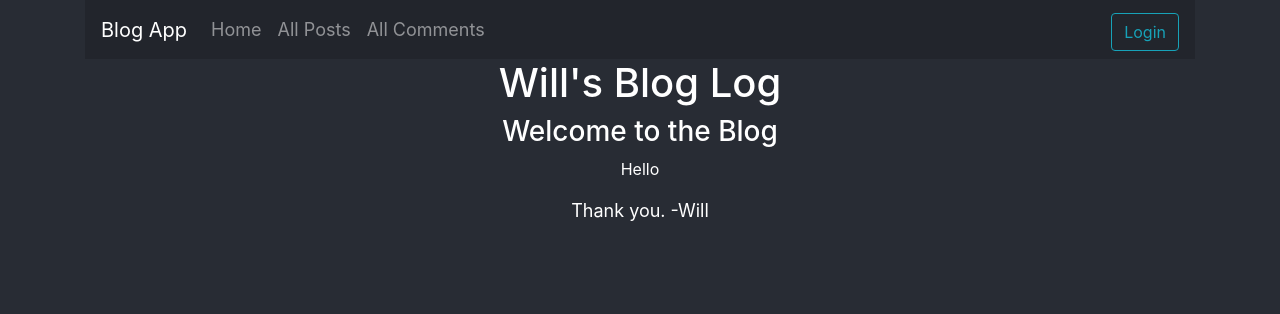
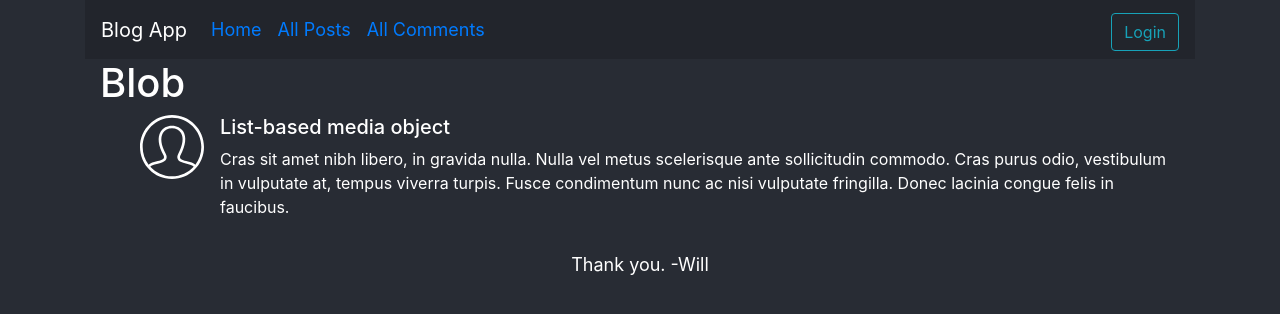
Before and after one commit to wlovo/blog-app-frontend, a React (Create React App) app: page /posts in a window 1280 px wide. Shown: the top 314 px of the page. Built offline with nearby package versions, Linux system fonts and the light colour scheme.

Commit message:
Add routes and blog items

```diff
--- a/src/App.css
+++ b/src/App.css
@@ -3,7 +3,6 @@
   color: white;
   min-height: 100vh;
   min-width: 100vw;
-  text-align: center;
 }
 .App-header {
   background-color: #22252c;
--- a/src/App.js
+++ b/src/App.js
@@ -1,14 +1,14 @@
 import React from 'react';
-import { BrowserRouter } from 'react-router-dom';
+import { BrowserRouter as Router } from 'react-router-dom';
 import AppWrapper from './components/AppWrapper';
 import './App.css';
 
 function App() {
   return (
     <div className="App">
-      <BrowserRouter>
+      <Router>
         <AppWrapper />
-      </BrowserRouter>
+      </Router>
     </div>
   );
 }
--- a/src/components/AppWrapper.js
+++ b/src/components/AppWrapper.js
@@ -1,4 +1,5 @@
 import React, { Suspense, Component } from 'react';
+import Switch from 'react-router-dom/Switch';
 import Container from 'react-bootstrap/Container';
 import Header from './Header';
 // import MainContent from './MainContent'
@@ -11,7 +12,9 @@ class AppWrapper extends Component {
       <Container>
         <Header />
         <Suspense fallback={<div>Loading...</div>}>
-          <MainContent />
+          <Switch>
+            <MainContent />
+          </Switch>
         </Suspense>
         <Footer />
       </Container>
--- a/src/components/Footer.js
+++ b/src/components/Footer.js
@@ -4,10 +4,12 @@ import Container from 'react-bootstrap/Container';
 class Footer extends Component {
   render() {
     return (
-      <Container className="App-footer">
-        Thank you. -Will
-      </Container>
-  );
+      <>
+        <Container className="App-footer">
+          Thank you. -Will
+        </Container>
+      </>
+    );
   }
 }
 
--- a/src/components/Header.js
+++ b/src/components/Header.js
@@ -3,25 +3,30 @@ import Button from 'react-bootstrap/Button';
 import Form from 'react-bootstrap/Form';
 import Nav from 'react-bootstrap/Nav';
 import Navbar from 'react-bootstrap/Navbar';
+import NavLink from 'react-router-dom/NavLink';
 
 class Header extends Component {
   render() {
     return (
       <Navbar collapseOnSelect expand="md" variant="dark" sticky="top" className="App-header">
-        <Navbar.Brand href="/">
-          Blog App
-        </Navbar.Brand>
+        <Navbar.Brand href="/">Blog App</Navbar.Brand>
         <Navbar.Toggle aria-controls="responsive-navbar-nav" />
         <Navbar.Collapse id="responsive-navbar-nav">
           <Nav onClick={this.handleSelect} className="mr-auto">
             <Nav.Item>
-              <Nav.Link href="/" eventKey="/">Home</Nav.Link>
+              <Nav.Link href="/" eventKey="/">
+                <NavLink activeClassName="active" to="/">Home</NavLink>
+              </Nav.Link>
             </Nav.Item>
             <Nav.Item>
-              <Nav.Link href="/posts" eventKey="/posts">All Posts</Nav.Link>
+              <Nav.Link href="/posts" eventKey="/posts">
+                <NavLink activeClassName="active" to="/posts">All Posts</NavLink>
+              </Nav.Link>
             </Nav.Item>
             <Nav.Item>
-              <Nav.Link href="/comments" eventKey="/comments">All Comments</Nav.Link>
+              <Nav.Link href="/comments" eventKey="/comments">
+              <NavLink activeClassName="active" to="/comments">All Comments</NavLink>
+              </Nav.Link>
             </Nav.Item>
           </Nav>
           <Form inline className="mt-3 mt-md-auto d-flex justify-content-center">
--- /dev/null
+++ b/src/components/HomePage.js
@@ -0,0 +1,15 @@
+import React, { Component } from 'react';
+
+class HomePage extends Component {
+  render() {
+    return (
+      <>
+        <h1>Will's Blog Log</h1>
+        <h3>Welcome to the Blog</h3>
+        <p>Hello</p>
+      </>
+    );
+  }
+}
+
+export default HomePage;
--- a/src/components/MainContent.js
+++ b/src/components/MainContent.js
@@ -1,13 +1,25 @@
 import React, { Component } from 'react';
 import Container from 'react-bootstrap/Container';
+import Route from 'react-router-dom/Route';
+import HomePage from './HomePage';
+import SinglePost from './SinglePost';
 
 class MainContent extends Component {
   render() {
     return (
       <Container>
-        <h1>Will's Blog Log</h1>
-        <h3>Welcome to the Blog</h3>
-        <p>Hello</p>
+        <Route exact path="/comments">
+          <h1>Comments</h1>
+        </Route>
+        <Route exact path="/posts">
+          <h1>Blob</h1>
+          <ul>
+            <SinglePost />
+          </ul>
+        </Route>
+        <Route exact path="/">
+          <HomePage />
+        </Route>
       </Container>
     );
   }
--- /dev/null
+++ b/src/components/SinglePost.js
@@ -0,0 +1,37 @@
+import React, { Component } from 'react';
+import Media from 'react-bootstrap/Media';
+import userPhoto from '../images/user.svg'
+
+class SinglePost extends Component {
+  constructor(props) {
+    super(props);
+    this.state = { post: {} };
+  }
+
+  render() {
+    return (
+      <>
+        <Media as="li">
+          <img
+            width={64}
+            height={64}
+            className="mr-3"
+            src={userPhoto}
+            alt="Generic placeholder"
+          />
+          <Media.Body>
+            <h5>List-based media object</h5>
+            <p>
+              Cras sit amet nibh libero, in gravida nulla. Nulla vel metus scelerisque ante
+              sollicitudin commodo. Cras purus odio, vestibulum in vulputate at, tempus viverra
+              turpis. Fusce condimentum nunc ac nisi vulputate fringilla. Donec lacinia congue felis
+              in faucibus.
+            </p>
+          </Media.Body>
+        </Media>
+      </>
+    );
+  }
+}
+
+export default SinglePost;
```
Also changed, not shown: src/components/SingleComment.js (added, +13 -0 lines), src/images/user.svg (added).
